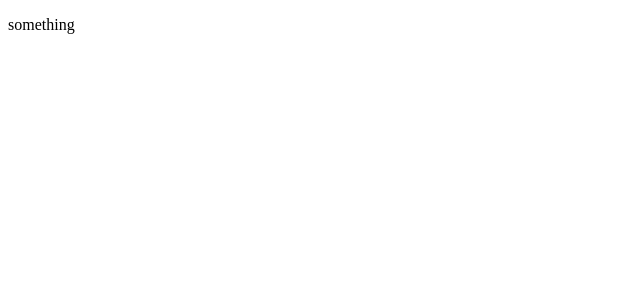
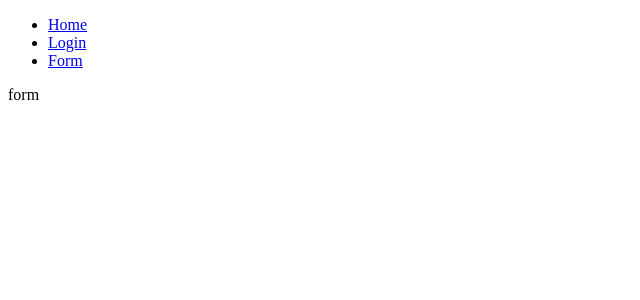
Before and after one commit to BrunoButzke/WEB-project, a React app: page /#/form in a window 1280 px wide. Shown: the top 300 px of the page, without its empty margins (0-640 px from the left). Built offline with nearby package versions, Linux system fonts and the light colour scheme; the HTML template or start-up script is replaced by a standard one.

Commit message:
Add linter and router

```diff
--- a/src/App.tsx
+++ b/src/App.tsx
@@ -1,6 +1,38 @@
-
 import * as React from "react";
+import { HashRouter, Switch, Route, Link } from "react-router-dom";
+import { FormPage } from "./FormPage";
+import { HomePage } from "./HomePage";
+import { LoginPage } from "./LoginPage";
 
 export function App() {
-    return (<div><p>something</p></div>)
+  return (
+    <HashRouter>
+      <div>
+        <nav>
+          <ul>
+            <li>
+              <Link to="/">Home</Link>
+            </li>
+            <li>
+              <Link to="/login">Login</Link>
+            </li>
+            <li>
+              <Link to="/form">Form</Link>
+            </li>
+          </ul>
+        </nav>
+        <Switch>
+          <Route path="/login">
+            <LoginPage />
+          </Route>
+          <Route path="/form">
+            <FormPage />
+          </Route>
+          <Route path="/">
+            <HomePage />
+          </Route>
+        </Switch>
+      </div>
+    </HashRouter>
+  );
 }
--- /dev/null
+++ b/src/FormPage.tsx
@@ -0,0 +1,5 @@
+import * as React from "react";
+
+export function FormPage() {
+  return <div>form</div>;
+}
--- /dev/null
+++ b/src/HomePage.tsx
@@ -0,0 +1,5 @@
+import * as React from "react";
+
+export function HomePage() {
+  return <div>home</div>;
+}
--- /dev/null
+++ b/src/LoginPage.tsx
@@ -0,0 +1,5 @@
+import * as React from "react";
+
+export function LoginPage() {
+  return <div>login</div>;
+}
--- a/src/index.tsx
+++ b/src/index.tsx
@@ -1,4 +1,5 @@
-import * as ReactDOM from "react-dom"
-import { App } from "./App"
+import * as React from "react";
+import * as ReactDOM from "react-dom";
+import { App } from "./App";
 
 ReactDOM.render(<App />, document.getElementById("root"));
```
Also changed, not shown: package.json (+12 -0 lines), .eslintrc.js (added), 2 other files (tests, documents, lock files or other folders).
